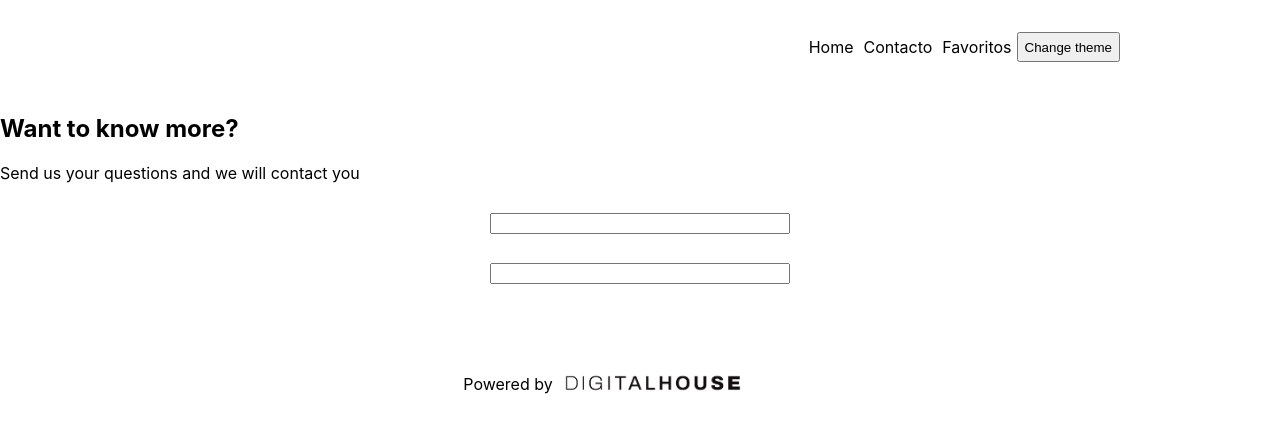
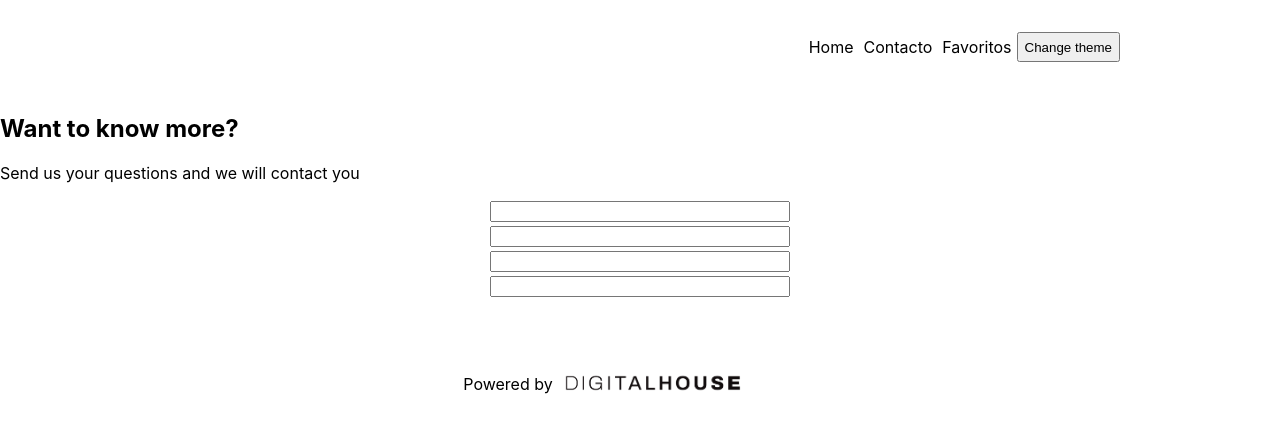
Before and after one commit to guillermosalo/EXAMEN_FINAL_FRONT_III, a React (Vite) app: page /contacto in a window 1280 px wide. Shown: the top 432 px of the page. Built offline with nearby package versions, Linux system fonts and the light colour scheme; no server answers.

Commit message:
UseInputHook y Form

```diff
--- a/src/Components/Form.jsx
+++ b/src/Components/Form.jsx
@@ -1,16 +1,24 @@
 import React from "react";
 import { useState } from "react";
+import useInputContact from "./utils/UseInputContact";
 
 
 const Form = () => {
   //Aqui deberan implementar el form completo con sus validaciones
-  const [name, setName] = useState('')
+
+    const name = useInputContact('text')
+    const lastName = useInputContact('text')
+    const email = useInputContact('email')
+    const consulta = useInputContact('text')
+    const submit = useInputContact('submit')
 
   return (
     <div>
       <form ation=''>
-        <input type="text" value= {name} onChange={(e) => setName(e.target.value)} />
-        <input type="email" />
+        <input {...name}/>
+        <input {...lastName}/>
+        <input {...email}/>
+        <input {...consulta}/>
       </form>
     </div>
   );
--- /dev/null
+++ b/src/Components/utils/useInputContact.jsx
@@ -0,0 +1,19 @@
+import React from 'react'
+import { useState } from 'react'
+
+const useInputContact = (type) => {
+    const [value, setValue] = useState('')
+
+    const onChange = (e) => {
+        setValue(e.target.value)
+    }
+
+    // retorna un objeto
+  return {
+    value,
+    onChange,
+    type
+  }
+}
+
+export default useInputContact
```
